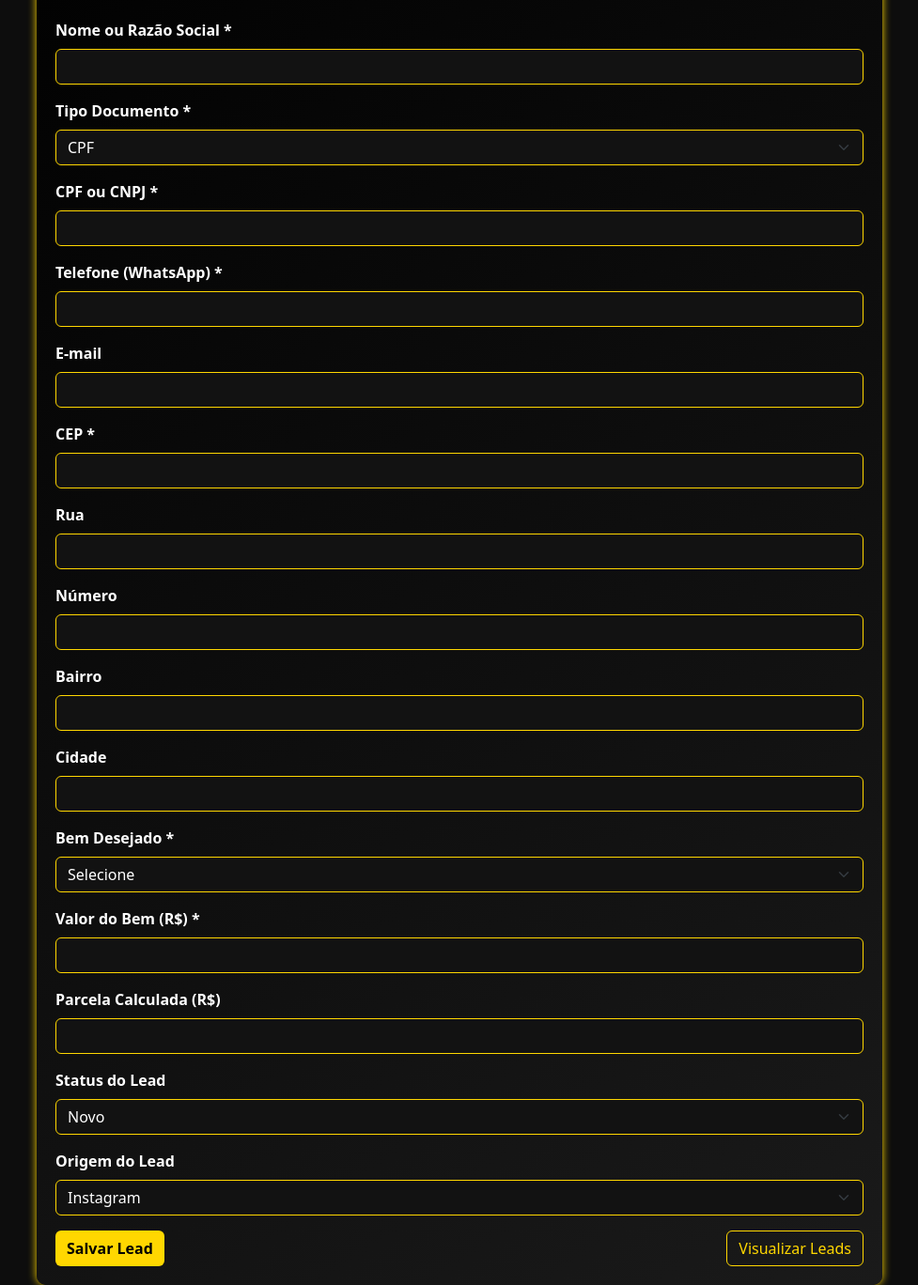
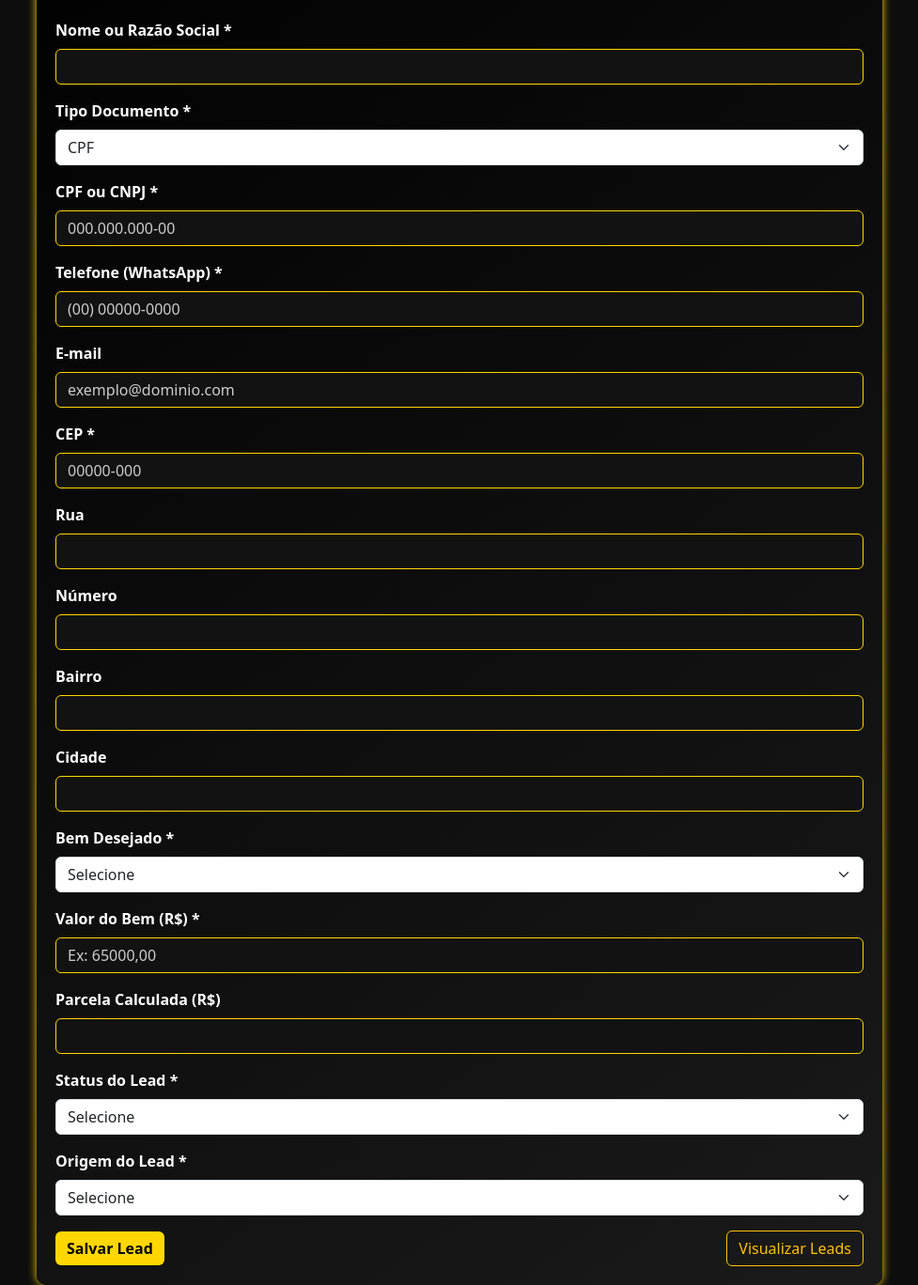
Before and after one commit to fabricioarturcuchi/raros_web_crm, a Flask app: page / in a window 1280 px wide. Shown: the part 200-1568 px from the top of the page at 94% size, without its empty margins (151-1128 px from the left). Run offline with Flask 3, Linux system fonts and the light colour scheme.

Commit message:
Update index.html

```diff
--- a/templates/index.html
+++ b/templates/index.html
@@ -22,7 +22,7 @@
     label {
       font-weight: 600;
     }
-    .form-control, .form-select {
+    .form-control, select {
       background-color: #121212;
       color: white;
       border: 1px solid gold;
@@ -39,14 +39,6 @@
     .btn-primary:hover {
       background-color: #b38f00;
       color: white;
-    }
-    .btn-outline-warning {
-      border: 1px solid gold;
-      color: gold;
-    }
-    .btn-outline-warning:hover {
-      background-color: gold;
-      color: black;
     }
     header {
       text-align: center;
@@ -92,29 +84,29 @@
       <div class="mb-3">
         <label for="tipo_doc" class="form-label">Tipo Documento *</label>
         <select id="tipo_doc" name="tipo_doc" class="form-select" required>
-          <option value="CPF">CPF</option>
+          <option value="CPF" selected>CPF</option>
           <option value="CNPJ">CNPJ</option>
         </select>
       </div>
 
       <div class="mb-3">
         <label for="documento" class="form-label">CPF ou CNPJ *</label>
-        <input type="text" id="documento" name="documento" class="form-control" required />
+        <input type="text" id="documento" name="documento" class="form-control" placeholder="000.000.000-00" required />
       </div>
 
       <div class="mb-3">
         <label for="telefone" class="form-label">Telefone (WhatsApp) *</label>
-        <input type="text" id="telefone" name="telefone" class="form-control" required />
+        <input type="text" id="telefone" name="telefone" class="form-control" placeholder="(00) 00000-0000" required />
       </div>
 
       <div class="mb-3">
         <label for="email" class="form-label">E-mail</label>
-        <input type="email" id="email" name="email" class="form-control" />
+        <input type="email" id="email" name="email" class="form-control" placeholder="exemplo@dominio.com" />
       </div>
 
       <div class="mb-3">
         <label for="cep" class="form-label">CEP *</label>
-        <input type="text" id="cep" name="cep" class="form-control" required />
+        <input type="text" id="cep" name="cep" class="form-control" placeholder="00000-000" required />
       </div>
 
       <div class="mb-3">
@@ -140,7 +132,7 @@
       <div class="mb-3">
         <label for="bem" class="form-label">Bem Desejado *</label>
         <select id="bem" name="bem" class="form-select" required>
-          <option disabled selected>Selecione</option>
+          <option value="" selected disabled>Selecione</option>
           <option value="Automóvel">Automóvel</option>
           <option value="Imóvel">Imóvel</option>
         </select>
@@ -148,7 +140,7 @@
 
       <div class="mb-3">
         <label for="valor" class="form-label">Valor do Bem (R$) *</label>
-        <input type="text" id="valor" name="valor" class="form-control" required />
+        <input type="text" id="valor" name="valor" class="form-control" placeholder="Ex: 65000,00" required />
       </div>
 
       <div class="mb-3">
@@ -157,8 +149,9 @@
       </div>
 
       <div class="mb-3">
-        <label for="status" class="form-label">Status do Lead</label>
-        <select id="status" name="status" class="form-select">
+        <label for="status" class="form-label">Status do Lead *</label>
+        <select id="status" name="status" class="form-select" required>
+          <option value="" selected disabled>Selecione</option>
           <option value="Novo">Novo</option>
           <option value="Atendimento">Atendimento</option>
           <option value="Ganho">Ganho</option>
@@ -168,16 +161,16 @@
       </div>
 
       <div class="mb-3">
-        <label for="origem" class="form-label">Origem do Lead</label>
-        <select id="origem" name="origem" class="form-select">
+        <label for="origem" class="form-label">Origem do Lead *</label>
+        <select id="origem" name="origem" class="form-select" required>
+          <option value="" selected disabled>Selecione</option>
           <option value="Instagram">Instagram</option>
           <option value="Facebook">Facebook</option>
-          <option value="Indicação">Indicação</option>
           <option value="Outros">Outros</option>
         </select>
       </div>
 
-      <div class="d-flex justify-content-between">
+      <div class="d-flex justify-content-between align-items-center">
         <button type="submit" class="btn btn-primary">Salvar Lead</button>
         <a href="/leads" class="btn btn-outline-warning">Visualizar Leads</a>
       </div>
@@ -185,6 +178,7 @@
   </div>
 
   <script>
+    // Cálculo automático parcela
     const bemField = document.getElementById('bem');
     const valorField = document.getElementById('valor');
     const parcelaField = document.getElementById('parcela');
@@ -204,21 +198,60 @@
       }
       parcelaField.value = parcela ? parcela.toFixed(2) : '';
     }
-
     bemField.addEventListener('change', calculaParcela);
     valorField.addEventListener('input', calculaParcela);
 
-    // Busca CEP com ViaCEP
-    document.getElementById('cep').addEventListener('blur', () => {
-      const cep = document.getElementById('cep').value.replace(/\D/g, '');
+    // Máscara CPF/CNPJ simplificada
+    const tipoDocField = document.getElementById('tipo_doc');
+    const documentoField = document.getElementById('documento');
+
+    function mascaraDocumento() {
+      let val = documentoField.value.replace(/\D/g, '');
+      if (tipoDocField.value === 'CPF') {
+        if (val.length > 11) val = val.slice(0, 11);
+        val = val.replace(/(\d{3})(\d)/, '$1.$2');
+        val = val.replace(/(\d{3})(\d)/, '$1.$2');
+        val = val.replace(/(\d{3})(\d{1,2})$/, '$1-$2');
+      } else {
+        // CNPJ
+        if (val.length > 14) val = val.slice(0, 14);
+        val = val.replace(/^(\d{2})(\d)/, '$1.$2');
+        val = val.replace(/^(\d{2})\.(\d{3})(\d)/, '$1.$2.$3');
+        val = val.replace(/\.(\d{3})(\d)/, '.$1/$2');
+        val = val.replace(/(\d{4})(\d)/, '$1-$2');
+      }
+      documentoField.value = val;
+    }
+
+    documentoField.addEventListener('input', mascaraDocumento);
+
+    // Atualiza placeholder de documento conforme tipo
+    tipoDocField.addEventListener('change', () => {
+      if (tipoDocField.value === 'CPF') {
+        documentoField.placeholder = "000.000.000-00";
+      } else {
+        documentoField.placeholder = "00.000.000/0000-00";
+      }
+      documentoField.value = '';
+    });
+
+    // Busca CEP via API para preencher rua, bairro, cidade
+    const cepField = document.getElementById('cep');
+    cepField.addEventListener('blur', () => {
+      let cep = cepField.value.replace(/\D/g, '');
       if (cep.length !== 8) return;
+
       fetch(`https://viacep.com.br/ws/${cep}/json/`)
-        .then(resp => resp.json())
+        .then(response => response.json())
         .then(data => {
           if (!data.erro) {
             document.getElementById('rua').value = data.logradouro || '';
             document.getElementById('bairro').value = data.bairro || '';
             document.getElementById('cidade').value = data.localidade || '';
+          } else {
+            document.getElementById('rua').value = '';
+            document.getElementById('bairro').value = '';
+            document.getElementById('cidade').value = '';
           }
         });
     });
```
